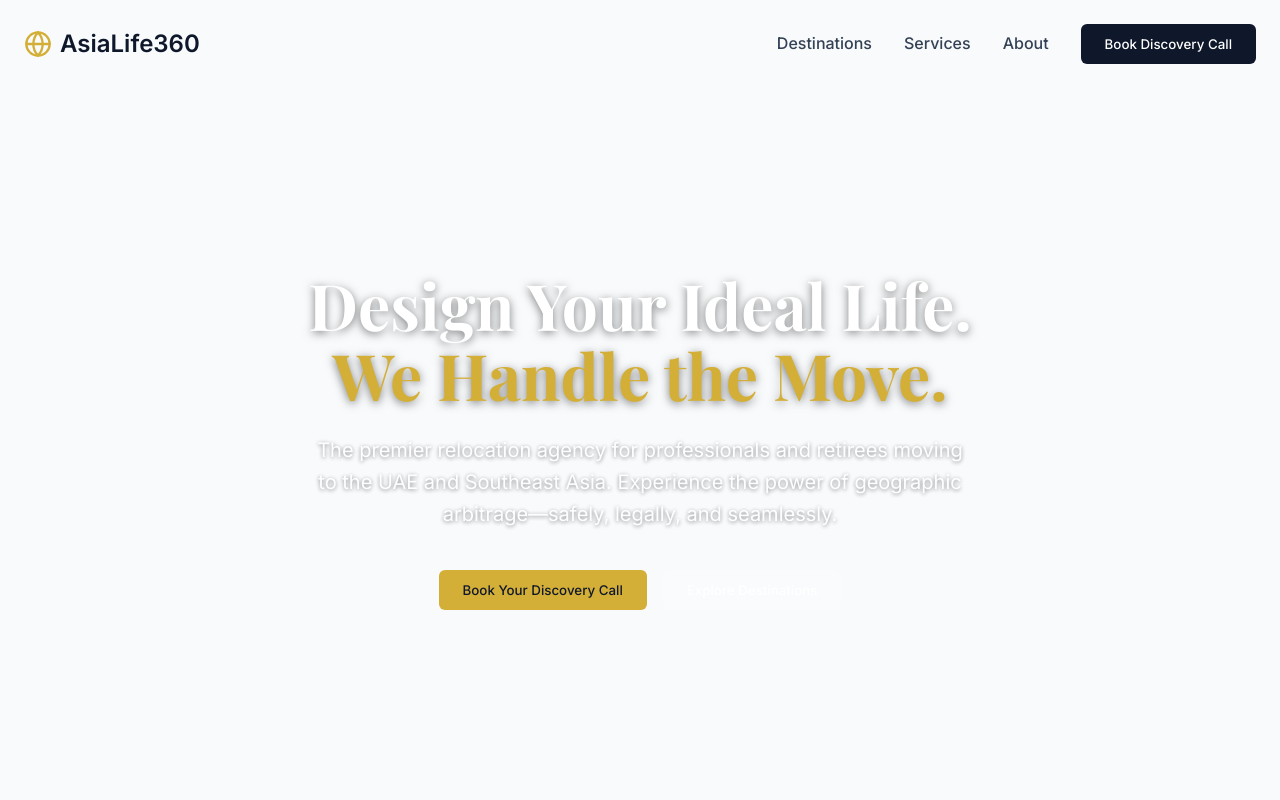
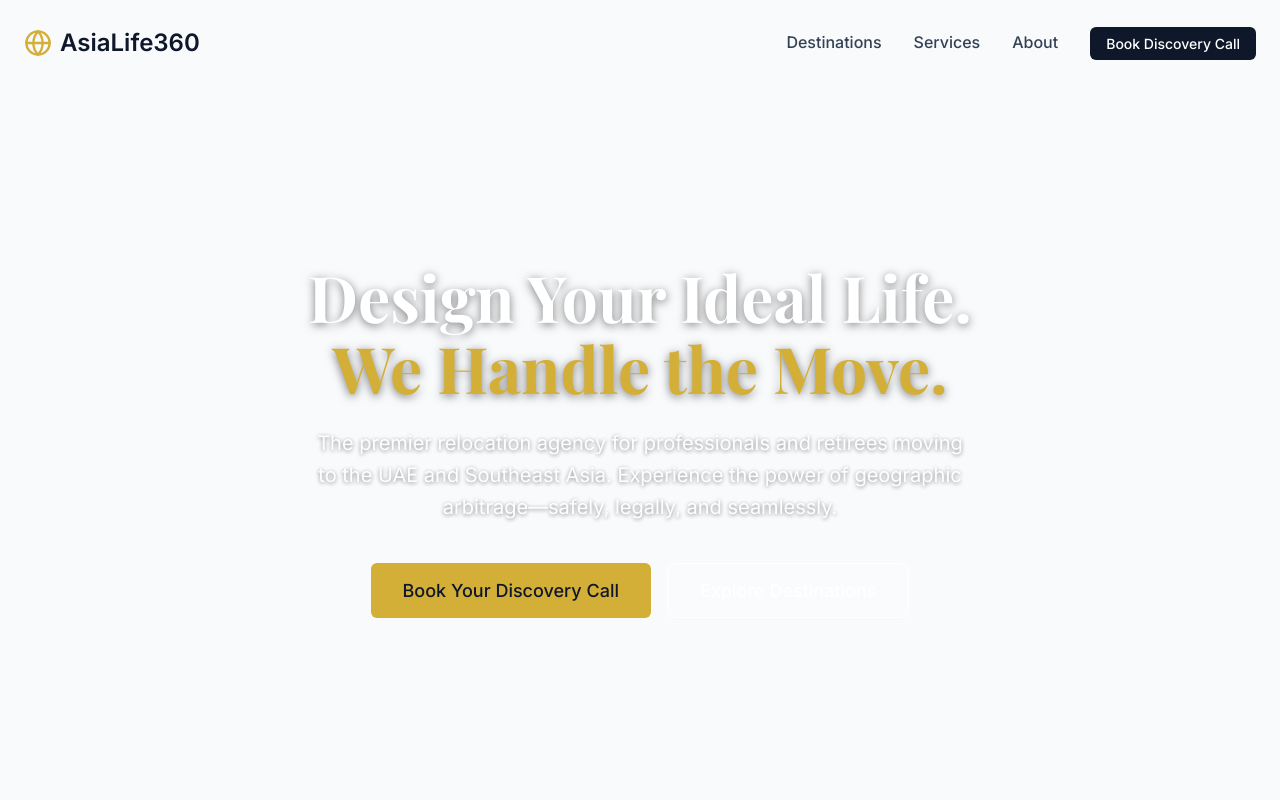
Before and after one commit to cuygur/asialife360, a React (Vite) app: page / in a window 1280 px wide. Shown: the top 800 px of the page. Built offline with nearby package versions, Linux system fonts and the light colour scheme.

Commit message:
bug fixes

```diff
--- a/index.html
+++ b/index.html
@@ -4,7 +4,8 @@
     <meta charset="UTF-8" />
     <link rel="icon" type="image/svg+xml" href="/vite.svg" />
     <meta name="viewport" content="width=device-width, initial-scale=1.0" />
-    <title>asialife360</title>
+    <title>AsiaLife360 | Seamless Relocation to UAE & Southeast Asia</title>
+    <meta name="description" content="AsiaLife360 is the premier relocation agency for professionals and retirees moving to the UAE and Southeast Asia. Experience geographic arbitrage—safely, legally, and seamlessly." />
   </head>
   <body>
     <div id="root"></div>
--- a/src/App.tsx
+++ b/src/App.tsx
@@ -21,6 +21,12 @@ function App() {
             <div className="container section">Services Page Coming Soon</div>
           }
         />
+        <Route
+          path="/about"
+          element={
+            <div className="container section">About Us Page Coming Soon</div>
+          }
+        />
       </Routes>
     </Router>
   );
--- a/src/components/common/Button.tsx
+++ b/src/components/common/Button.tsx
@@ -9,11 +9,6 @@ interface ButtonProps extends HTMLMotionProps<"button"> {
 
 export const Button: React.FC<ButtonProps> = ({
   variant = "primary",
-  // size = 'md', // unused but keeping in props interface for future. To fix lint, I can remove from destructuring or prefix _. But better to just remove unused prop usage if logic doesn't use it.
-  // Actually, I'll keep it destructured but use it or ignore it properly.
-  // My previous implementation didn't use `size` either.
-  // I will remove `size` from destructuring to avoid unused var error, or better, implement size logic.
-  // Implementing size logic to use it:
   size = "md",
   className = "",
   children,
@@ -21,14 +16,13 @@ export const Button: React.FC<ButtonProps> = ({
 }) => {
   // Clean implementation using the props
   const getClassName = () => {
-    let classes = ["btn"];
+    const classes = ["btn"];
     if (variant === "primary") classes.push("btn-primary");
     if (variant === "accent") classes.push("btn-accent");
-    // For size, if I had global classes I'd add them. I don't.
-    // I'll ignore size for now to match strict constraint of "Vanilla CSS global classes" unless I add them to index.css.
-    // To suppress unused error for size, I will use it in valid JS or remove it.
-    // I will remove it from destructuring and use props if needed, but simpler to just implement it?
-    // Let's just remove the unused variables from the previous file and not destructure 'size' if not used.
+    if (variant === "outline") classes.push("btn-outline");
+    if (variant === "ghost") classes.push("btn-ghost");
+    if (size === "sm") classes.push("btn-sm");
+    if (size === "lg") classes.push("btn-lg");
     return classes.join(" ") + " " + className;
   };
 
--- a/src/components/home/Destinations.tsx
+++ b/src/components/home/Destinations.tsx
@@ -1,6 +1,7 @@
 import React from "react";
 import { motion } from "framer-motion";
 import { ArrowRight } from "lucide-react";
+import { Link } from "react-router-dom";
 
 export const Destinations: React.FC = () => {
   const destinations = [
@@ -85,7 +86,8 @@ export const Destinations: React.FC = () => {
                 </p>
               </div>
 
-              <div
+              <Link
+                to="/destinations"
                 style={{
                   display: "flex",
                   alignItems: "center",
@@ -93,10 +95,11 @@ export const Destinations: React.FC = () => {
                   color: "var(--color-primary)",
                   fontWeight: 600,
                   cursor: "pointer",
+                  width: "fit-content",
                 }}
               >
                 Learn More <ArrowRight size={16} />
-              </div>
+              </Link>
             </motion.div>
           ))}
         </div>
--- a/src/index.css
+++ b/src/index.css
@@ -102,6 +102,33 @@ a {
   background-color: var(--color-accent-hover);
 }
 
+.btn-outline {
+  background-color: transparent;
+  border: 1px solid var(--color-border);
+}
+
+.btn-outline:hover {
+  background-color: rgba(0, 0, 0, 0.05);
+}
+
+.btn-ghost {
+  background-color: transparent;
+}
+
+.btn-ghost:hover {
+  background-color: rgba(0, 0, 0, 0.05);
+}
+
+.btn-sm {
+  padding: 0.5rem 1rem;
+  font-size: 0.875rem;
+}
+
+.btn-lg {
+  padding: 1rem 2rem;
+  font-size: 1.125rem;
+}
+
 .text-accent {
   color: var(--color-accent);
 }
```
